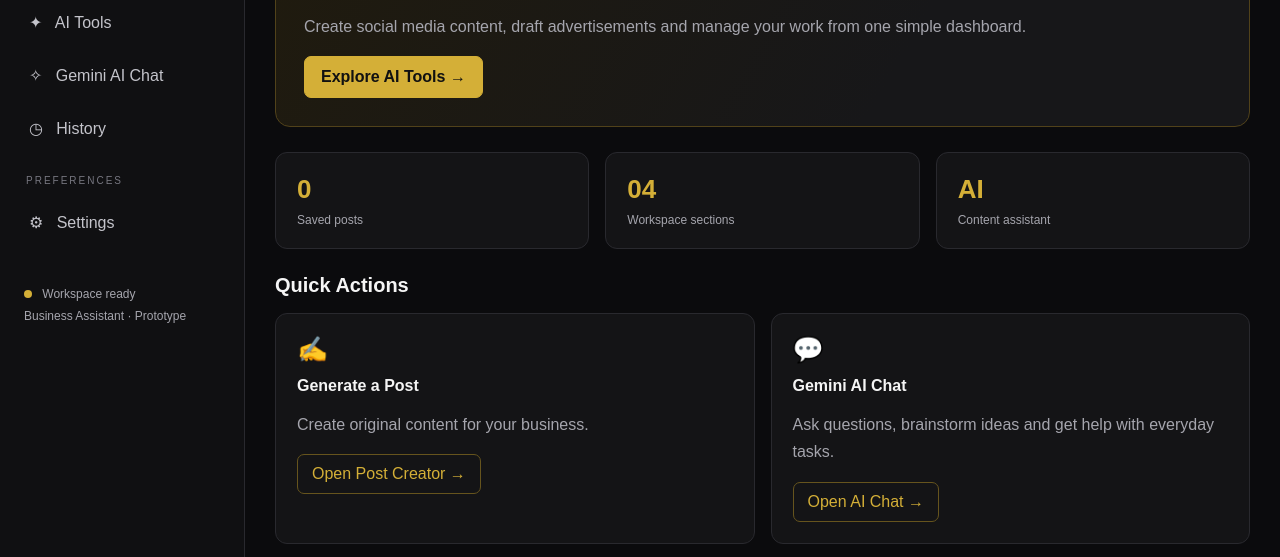
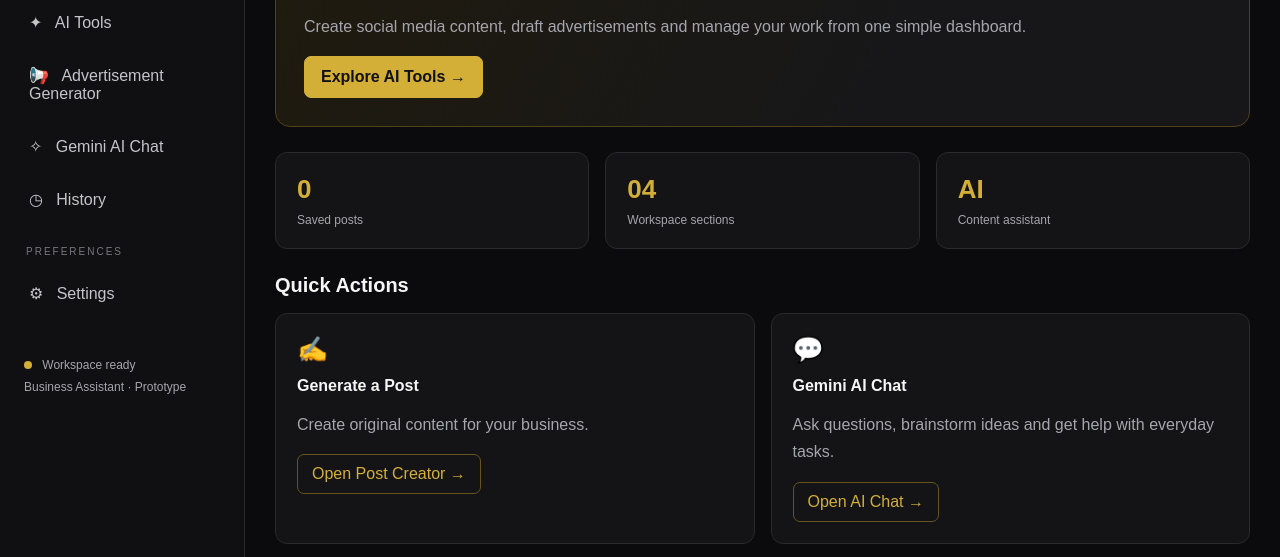
Before and after one commit to mrazaraza697-source/raza-ai-business-assistant, a website: page index.html in a window 1280 px wide. Shown: the part 208-765 px from the top of the page. Drawn offline with Linux system fonts and the light colour scheme.

Commit message:
Add Advertisement Generator to sidebar

```diff
--- a/index.html
+++ b/index.html
@@ -232,6 +232,7 @@
     <div class="nav-label">WORKSPACE</div>
     <button class="nav-btn active" data-page="dashboard">◈ &nbsp; Dashboard</button>
     <button class="nav-btn" data-page="tools">✦ &nbsp; AI Tools</button>
+    <button class="nav-btn" data-page="advertisement">📢 &nbsp; Advertisement Generator</button>
     <button class="nav-btn" data-page="chat">✧ &nbsp; Gemini AI Chat</button>
     <button class="nav-btn" data-page="history">◷ &nbsp; History</button>
 
```
